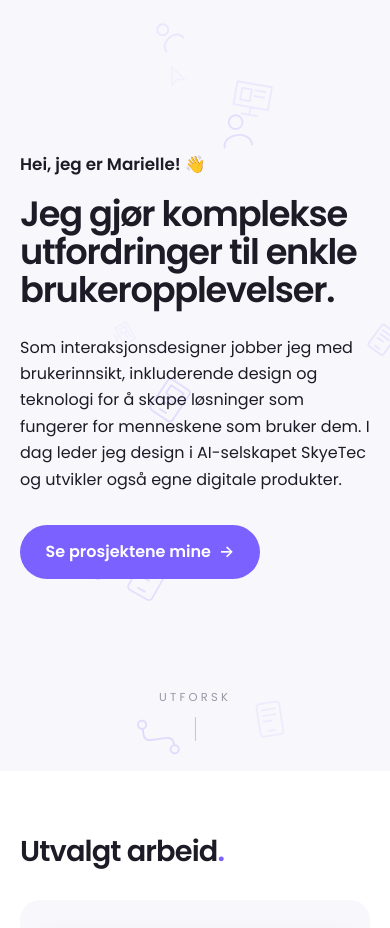
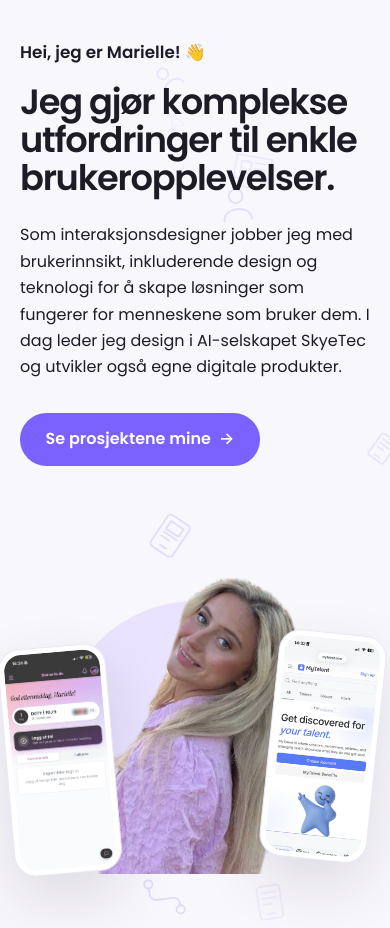
Before and after one commit to mariellevitting/miemarielle-design, a plain HTML site: page index.html in a window 390 px wide. Shown: the part 73-1001 px from the top of the page. Drawn offline with Linux system fonts and the light colour scheme.

Commit message:
Portrett uten bakgrunn i toppen, mellom app-bildene
Co-Authored-By: Claude Opus 5.5 <noreply@anthropic.com>

```diff
--- a/danceitude.html
+++ b/danceitude.html
@@ -13,7 +13,7 @@
   <link rel="preconnect" href="https://fonts.googleapis.com">
   <link rel="preconnect" href="https://fonts.gstatic.com" crossorigin>
   <link href="https://fonts.googleapis.com/css2?family=Poppins:ital,wght@0,400;0,500;0,600;0,700;0,800;1,400&display=swap" rel="stylesheet">
-  <link rel="stylesheet" href="style.css?v=23">
+  <link rel="stylesheet" href="style.css?v=25">
 </head>
 <body class="caseside">
 
--- a/index.html
+++ b/index.html
@@ -13,7 +13,7 @@
   <link rel="preconnect" href="https://fonts.googleapis.com">
   <link rel="preconnect" href="https://fonts.gstatic.com" crossorigin>
   <link href="https://fonts.googleapis.com/css2?family=Poppins:ital,wght@0,400;0,500;0,600;0,700;0,800;1,400&display=swap" rel="stylesheet">
-  <link rel="stylesheet" href="style.css?v=23">
+  <link rel="stylesheet" href="style.css?v=25">
 </head>
 <body>
 
@@ -42,9 +42,13 @@
       <a class="knapp" href="#arbeid">Se prosjektene mine <span aria-hidden="true">→</span></a>
     </div>
     </div>
-    <div class="hero-enheter" aria-hidden="true">
-      <div class="telefon telefon-bak"><img src="bilder/mytalent-explore.jpg" alt=""><span class="telefon-navn">MyTalent</span></div>
-      <div class="telefon telefon-foran"><img src="bilder/danceitude/trener-forside.jpg?v=2" alt=""><span class="telefon-navn">Danceitude</span></div>
+    <div class="hero-enheter">
+      <figure class="hero-meg">
+        <span class="hero-sirkel" aria-hidden="true"></span>
+        <img src="bilder/meg.webp" alt="Mie Marielle Øverås Vitting" width="511" height="749">
+      </figure>
+      <div class="telefon telefon-bak" aria-hidden="true"><img src="bilder/mytalent-explore.jpg" alt=""><span class="telefon-navn">MyTalent</span></div>
+      <div class="telefon telefon-foran" aria-hidden="true"><img src="bilder/danceitude/trener-forside.jpg?v=2" alt=""><span class="telefon-navn">Danceitude</span></div>
     </div>
   </div>
   <a class="utforsk" href="#arbeid">Utforsk</a>
--- a/style.css
+++ b/style.css
@@ -78,12 +78,15 @@ nav a:hover { color: var(--tekst); }
 }
 .telefon img { width: 100%; height: 100%; object-fit: cover; object-position: top; border-radius: 26px; }
 .telefon-navn {
-  position: absolute; left: 50%; bottom: 16px; transform: translateX(-50%);
+  position: absolute; left: 50%; bottom: 12px; font-size: .66rem !important; transform: translateX(-50%);
   background: rgba(255,255,255,.95); color: var(--tekst); font-size: .72rem; font-weight: 500;
   padding: .3rem .8rem; border-radius: 999px; white-space: nowrap; box-shadow: 0 2px 10px rgba(29,27,38,.1);
 }
-.telefon-bak { right: 0; top: 0; transform: rotate(5deg); }
-.telefon-foran { left: 4%; bottom: 0; transform: rotate(-4deg); }
+.telefon-bak { right: -2%; bottom: 4%; transform: rotate(6deg); width: clamp(130px, 12.5vw, 170px); z-index: 2; }
+.telefon-foran { left: -4%; bottom: 0; transform: rotate(-5deg); width: clamp(130px, 12.5vw, 170px); z-index: 2; }
+.hero-meg { position: absolute; left: 50%; bottom: 0; transform: translateX(-50%); width: 78%; margin: 0; z-index: 1; display: flex; justify-content: center; }
+.hero-sirkel { position: absolute; left: 50%; bottom: 0; transform: translateX(-50%); width: 100%; aspect-ratio: 1; border-radius: 50%; background: #e9e3ff; }
+.hero-meg img { position: relative; width: 74%; height: auto; display: block; }
 
 .utforsk {
   position: absolute; left: 50%; bottom: 1.8rem; transform: translateX(-50%);
@@ -441,7 +444,11 @@ section { scroll-margin-top: 5rem; }
 @media (max-width: 900px) {
   .hero-rutenett, .di-intro, .di-to-kol, .prosjekter, .andre-prosjekter,
   .kompetanse-liste, .eu-kolonner, .om-tekst { grid-template-columns: 1fr; }
-  .hero-enheter { display: none; }
+  .hero-enheter { height: 360px; width: 100%; max-width: 360px; justify-self: center; margin-top: 1rem; }
+  .telefon-bak, .telefon-foran { width: 108px; border-radius: 22px; padding: 5px; }
+  .telefon img { border-radius: 17px; }
+  .telefon-navn { display: none; }
+  .utforsk { display: none; }
   .di-stor { max-width: 270px; }
   .di-for-etter, .skisse-prototype { grid-template-columns: 1fr; }
   .di-pil { transform: rotate(90deg); justify-self: center; }
```
Also changed, not shown: masteroppgave.html (+1 -1 lines), mytalent.html (+1 -1 lines), bilder/meg.webp (added).
